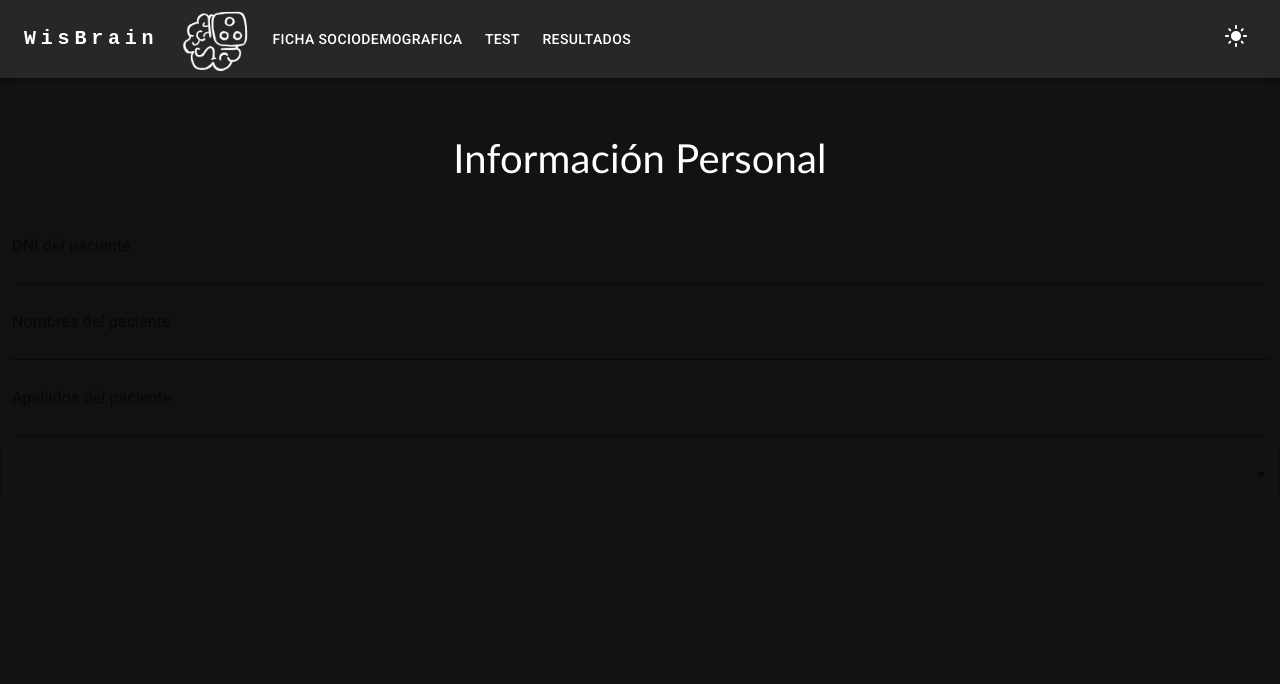
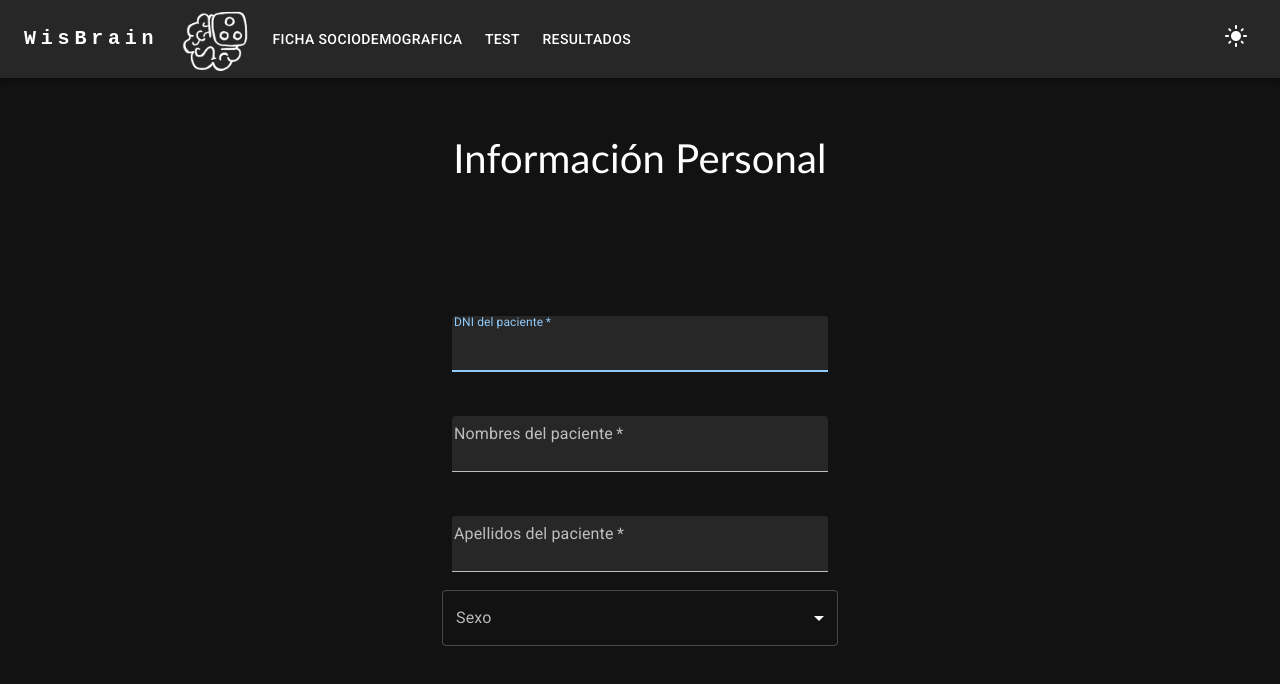
Before and after one commit to kristhyanlz/WisBrain, a React (Vite) app in the folder WisBrain_Front/: page /FichaSociodemografica in a window 1280 px wide. Shown: the top 684 px of the page. Built offline with nearby package versions, Linux system fonts and the light colour scheme.

Commit message:
Router aplica los temas

```diff
--- a/WisBrain_Front/src/Main.jsx
+++ b/WisBrain_Front/src/Main.jsx
@@ -9,13 +9,14 @@ export default function Main() {
   const navigate = useNavigate();
   return (
       <>
-        <Barra/>
+        <Barra>
           <Routes>
             <Route path="/" element={<div>Hola mundo</div>}/>
             <Route path='/FichaSociodemografica'    element={<FichaSociodemo/>} />
             <Route path="/contacts/:name/:lastname" element={<Contact/>}/>
             <Route path="*" element={<ErrorPage/>}/>
           </Routes>
+        </Barra>
       </>
   );
 }
--- a/WisBrain_Front/src/components/Barra.jsx
+++ b/WisBrain_Front/src/components/Barra.jsx
@@ -34,7 +34,7 @@ const lightTheme = createTheme({
 const pages = ['Ficha Sociodemografica', 'Test', 'Resultados'];
 const settings = ['Profile', 'Account', 'Dashboard', 'Logout'];
 
-function Barra() {
+function Barra( {children}) {
   const [currentTheme, setCurrentTheme] = React.useState('dark');
 
   const navigate = useNavigate();
@@ -169,6 +169,7 @@ function Barra() {
         </Toolbar>
       </Container>
     </AppBar>
+    {children}
     </ThemeProvider>
   );
 }
--- a/WisBrain_Front/src/pages/FichaSociodemo.jsx
+++ b/WisBrain_Front/src/pages/FichaSociodemo.jsx
@@ -3,7 +3,7 @@ import { Formik } from 'formik';
 //import StyledGroupForm from '../components/StyledGroupForm';
 import { useNavigate } from 'react-router-dom';
 
-import {Box, FormControl, TextField, InputLabel, Select, MenuItem, Button } from '@mui/material';
+import {Box, FormControl, TextField, InputLabel, Input, Select, MenuItem, Button, FormHelperText, Container } from '@mui/material';
 
 
 const EDAD_MINIMA = 15
@@ -68,37 +68,77 @@ export default function FichaSociodemo () {
 
   return (
 
-    <div style={styles.form}>
+    <Container maxWidth='xs' style={styles.form}>
       <div style={styles.title}>
         Información Personal
       </div>
 
+      <Box sx={{
+        marginTop: 8,
+        display: 'flex',
+        flexDirection: 'column',
+        alignItems: 'center'}}>
+        {/*
+        <InputLabel htmlFor="nombres">Nombres</InputLabel>
+        <Input id="my-input" aria-describedby="helper-nombres" />
+  <FormHelperText id="helper-nombres">Nombres del paciente</FormHelperText>*/}
+        <Box component='form' sx={{ mt: 1}}>
+
+          <TextField
+            margin='normal'
+            required
+            fullWidth
+            id="dni"
+            label="DNI del paciente"
+            name="dni"
+            autoFocus
+            style={{padding:10}}
+            variant="filled"
+          />
+          <TextField
+            margin='normal'
+            required
+            fullWidth
+            id="nombres"
+            label="Nombres del paciente"
+            name="nombres"
+            style={{padding:10}}
+            variant="filled"
+          />
+          <TextField
+            margin='normal'
+            required
+            fullWidth
+            id="apellidos"
+            label="Apellidos del paciente"
+            name='apellidos'
+            style={{padding:10}}
+            variant="filled"
+          />
+
           <FormControl fullWidth>
-        {/*<InputLabel htmlFor="my-input">Nombres completos</InputLabel>
-        <Input id="my-input" aria-describedby="my-helper-text" />
-  <FormHelperText id="my-helper-text">Nombres del paciente</FormHelperText>*/}
-        <TextField id="dni" label="DNI del paciente" style={{padding:10}} variant="filled"/>
-        <TextField id="nombres" label="Nombres del paciente" style={{padding:10}} variant="filled"/>
-        <TextField id="apellidos" label="Apellidos del paciente" style={{padding:10}} variant="filled"/>
-
-
+            <InputLabel id="lbl-sexo">Sexo</InputLabel>
             <Select
-          labelId="demo-simple-select-label"
-          id="demo-simple-select"
+              labelId="lbl-sexo"
+              id="sexo"
               value={age}
-          label="Edad!"
+              label="Sexo"
               onChange={handleChange}
             >
-          <MenuItem value={10}>Ten</MenuItem>
-          <MenuItem value={20}>Twenty</MenuItem>
-          <MenuItem value={30}>Thirty</MenuItem>
+              {
+                sexoOptions.map((ele) =>
+                  <MenuItem value={ele.key}>{ele.value}</MenuItem>
+                )
+              }
             </Select>
+          </FormControl>
 
           <Box style={{paddingTop: 20}}>
             <Button title="¡Adelante!" />
           </Box>
-      </FormControl>
+        </Box>
+      </Box>
 
-    </div>
+    </Container>
   );
 }
```
Lines whose indentation alone changed are shown as unchanged.
